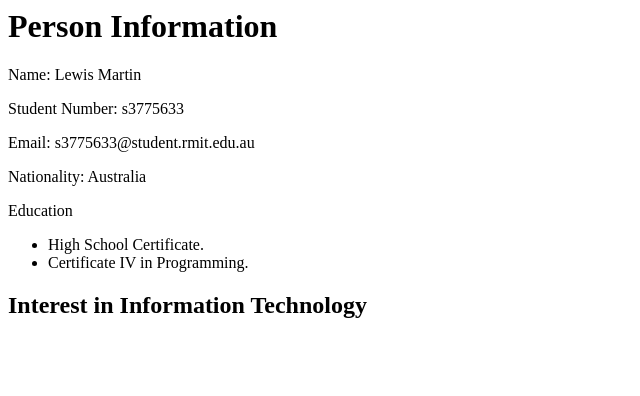
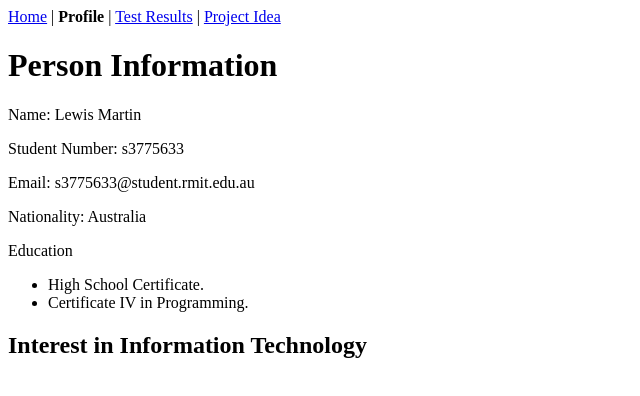
Before and after one commit to LewyMarto1/LewyMarto1.github.io, a plain HTML site: page profile.html in a window 1280 px wide. Shown: the whole page, without its empty margins (0-640 px from the left). Drawn offline with Linux system fonts and the light colour scheme.

Commit message:
Add multiple pages

```diff
--- a/index.html
+++ b/profile.html
@@ -1,9 +1,14 @@
 <html>
 <head>
 <meta charset="utf-8">
-  <title>Lewis Martin1</title>
+  <title>Lewis Martin's Profile</title>
   </head>
   <body>
+    <centre>
+      <p>
+        <a href="./home.html">Home</a> | <b>Profile</b> | <a href="./results.html">Test Results</a> | <a href="./project.html">Project Idea</a>
+        </p>
+      </centre>
     <div id="wrapper">
       <header id="myHeader">
     <h1>Person Information</h1>
```
Also changed, not shown: home.html (added, +13 -0 lines), project.html (added), results.html (added).
